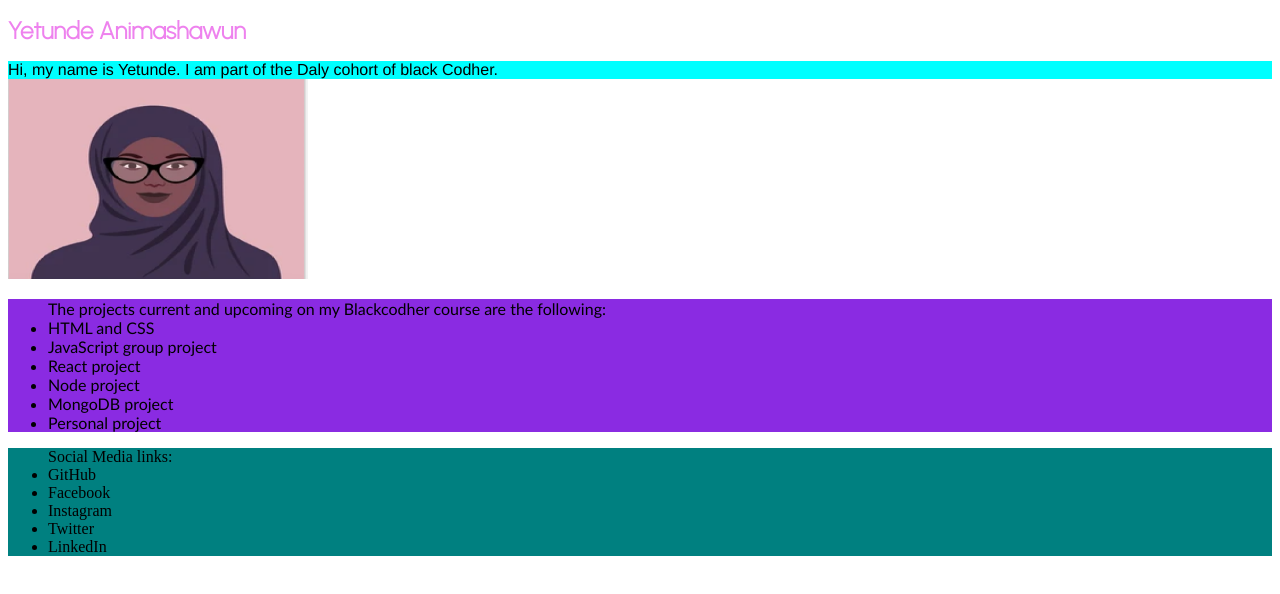
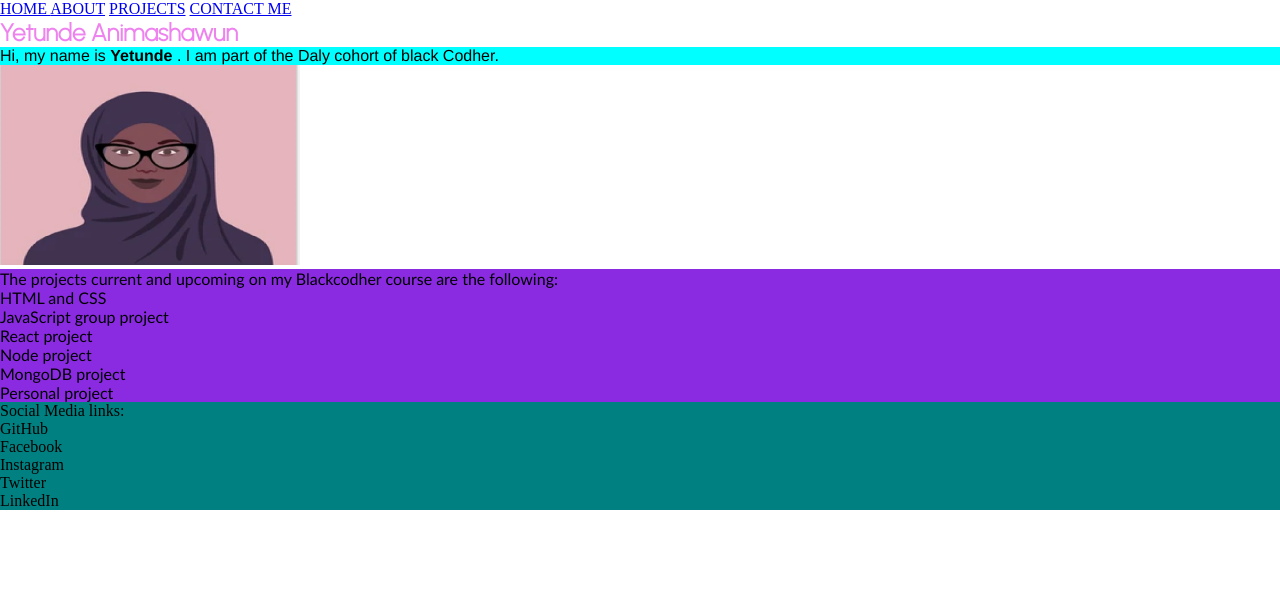
Before and after one commit to black-codher-bootcamp-2022-daly/unit-02-html-css-assessment-yanim87, a website: page index.html in a window 1280 px wide. Drawn offline with Linux system fonts and the light colour scheme.

Commit message:
add footer with page links

```diff
--- a/index.html
+++ b/index.html
@@ -13,6 +13,8 @@
 
 
     <style>
+        * { margin: 0; padding: 0;}
+
      h1 {
          color: violet;
          font-size: 24px;
@@ -28,12 +30,22 @@
 
 <body>
     <main>
+        <div class="bg-img">
+            <header>
+                <nav>
+<a href="#home"> HOME </a>
+<a href="#about"> ABOUT</a>
+<a href="#projects"> PROJECTS</a>
+<a href="#contact"> CONTACT ME</a>
+                </nav>
+            </header>
+        </div>
     <h1>
         Yetunde Animashawun
     </h1>
 
     <section class="about-me">
-        Hi, my name is Yetunde. I am part of the Daly cohort of black Codher.
+        Hi, my name is <strong> Yetunde </strong> . I am part of the Daly cohort of black Codher.
     </section>
     <img class="profile-img" src="images/Blackhijabiavatar.png" alt="Yetunde avatar">
 
--- a/styles/mains.css
+++ /dev/null
@@ -1,14 +0,0 @@
-h1 {
-    font-family: 'Urbanist', sans-serif;
-    font-size: 24px;
-    color: blueviolet;
-}
-
-ul {
-    background-color: blueviolet;
-}
-.profile-img {
-    width: 300px;
-    height: 200px;
-
-}
```
